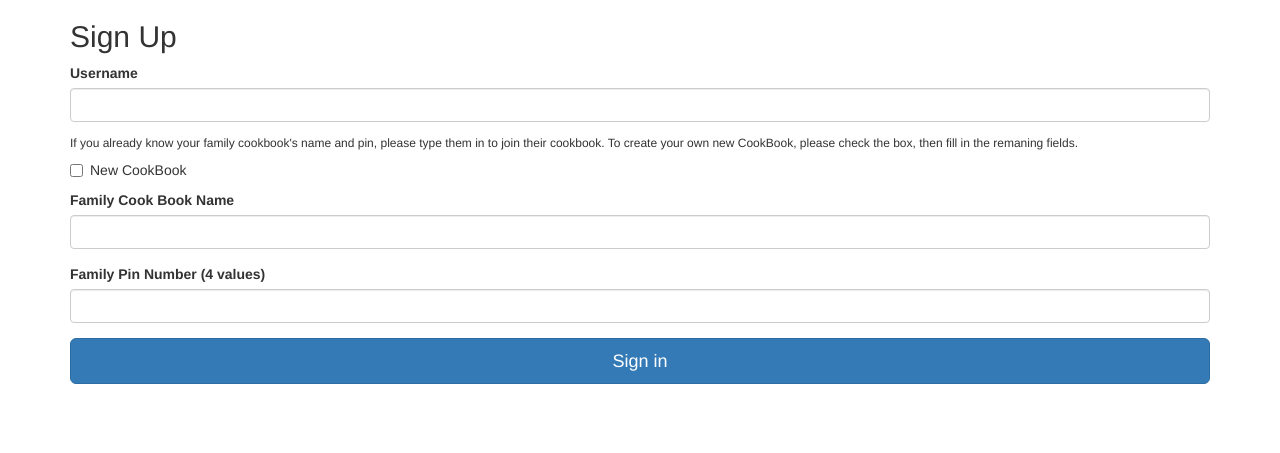
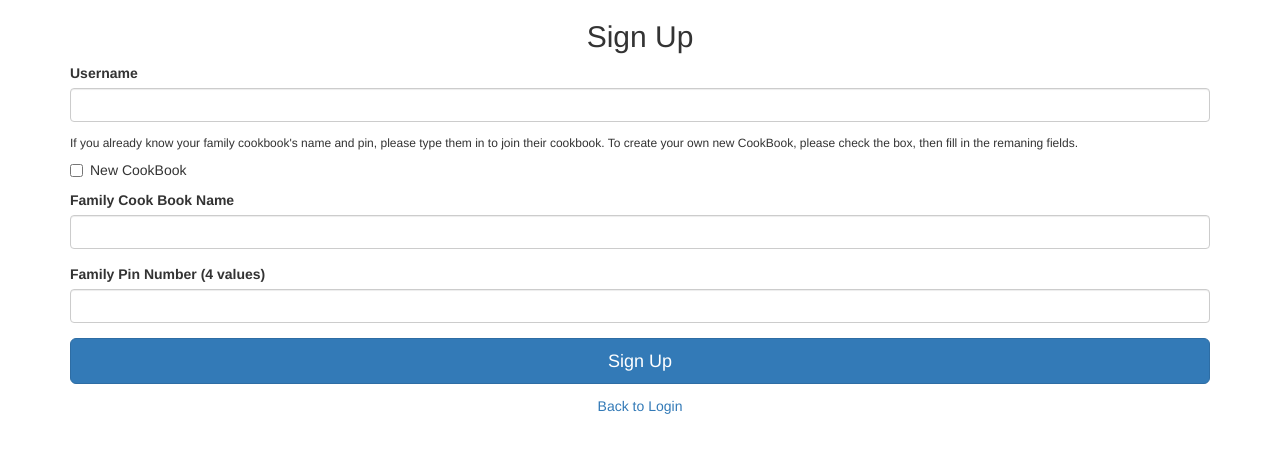
Before and after one commit to SirajHassan/CookBook, a Flask app: page /signup in a window 1280 px wide. Shown: the top 453 px of the page. Run offline with Flask 2, Linux system fonts and the light colour scheme; some libraries are stand-ins or nearby versions.

Commit message:
flask nav change

```diff
--- a/app.py
+++ b/app.py
@@ -242,6 +242,7 @@ def signup():
 #Index page. This will route users to either login or signup.
 @app.route('/')
 def index():
+
     return render_template("index.html")
 
 
--- a/requirements.txt
+++ b/requirements.txt
@@ -14,4 +14,4 @@ Werkzeug==0.16.0
 WTForms==2.2.1
 Flask-SQLAlchemy==2.4.1
 Flask-Bootstrap==3.3.7.1
-flask-nav-0.6
+Flask-Nav
--- /dev/null
+++ b/static/login.css
@@ -0,0 +1,5 @@
+main {
+    display: grid;
+    grid-template-columns: 1fr 1fr 1fr 1fr;
+    background-color: lightslategray;
+}
--- a/templates/index.html
+++ b/templates/index.html
@@ -1,7 +1,4 @@
 {% extends "bootstrap/base.html" %}
 {% import "bootstrap/wtf.html" as wtf%}
 
-
-{% block app_content %}
-  <h1>Index</h1>
-{% endblock %}
+<h1> hello </h1>
--- a/templates/login.html
+++ b/templates/login.html
@@ -24,11 +24,16 @@
 <div class="container">
 
   <form class="form-signin" method = "POST" action = /login>
+    <center>
     <h2 class="form-signin-heading">Login</h2>
+    </center>
     {{ form.hidden_tag() }}
     {{ wtf.form_field(form.username) }}
     {{ wtf.form_field(form.family_pin) }}
     <button class="btn btn-lg btn-primary btn-block" type="submit">Sign in</button>
+    <button type="button" class="btn btn-link btn-block">
+      <a href="/signup">Sign Up!</a>
+    </button>
   </form>
 
 </div> <!-- /container -->
--- a/templates/signup.html
+++ b/templates/signup.html
@@ -7,6 +7,7 @@
 
 
 {% block content %}
+
 
 <!-- check for flash messages in case of invalid input -->
 <center style = 'red'>
@@ -24,7 +25,9 @@
 <div class="container">
 
   <form class="form-signin" method = "POST" action = /signup>
+    <center>
     <h2 class="form-signin-heading">Sign Up</h2>
+    </center>
     {{ form.hidden_tag() }}
     {{ wtf.form_field(form.username) }}
     <h6>
@@ -35,7 +38,10 @@
     {{ wtf.form_field(form.new_cook_book)}}
     {{ wtf.form_field(form.family_name) }}
     {{ wtf.form_field(form.family_pin) }}
-    <button class="btn btn-lg btn-primary btn-block" type="submit">Sign in</button>
+    <button class="btn btn-lg btn-primary btn-block" type="submit">Sign Up</button>
+
+    <button type="button" class="btn btn-link btn-block">
+      <a href="/login">Back to Login</a>
   </form>
 
 </div> <!-- /container -->
```
Also changed, not shown: 2 other files.
